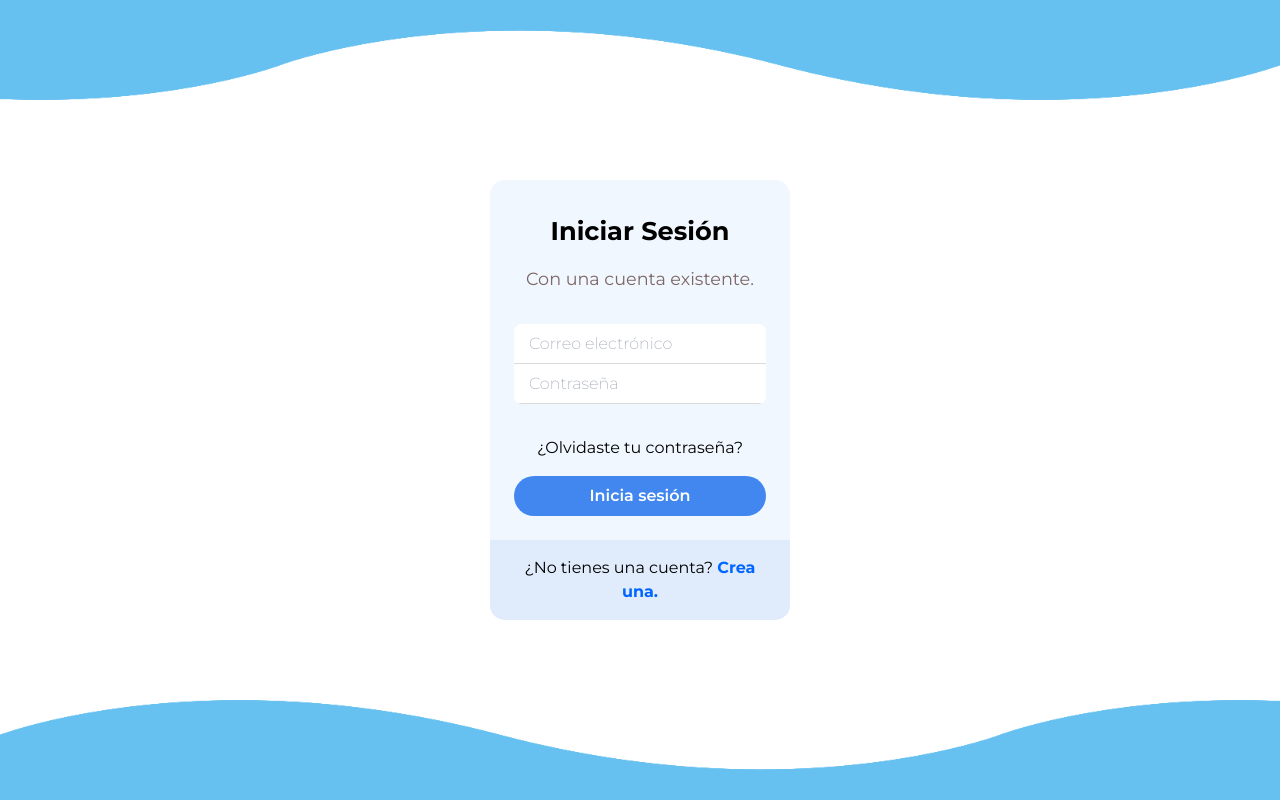
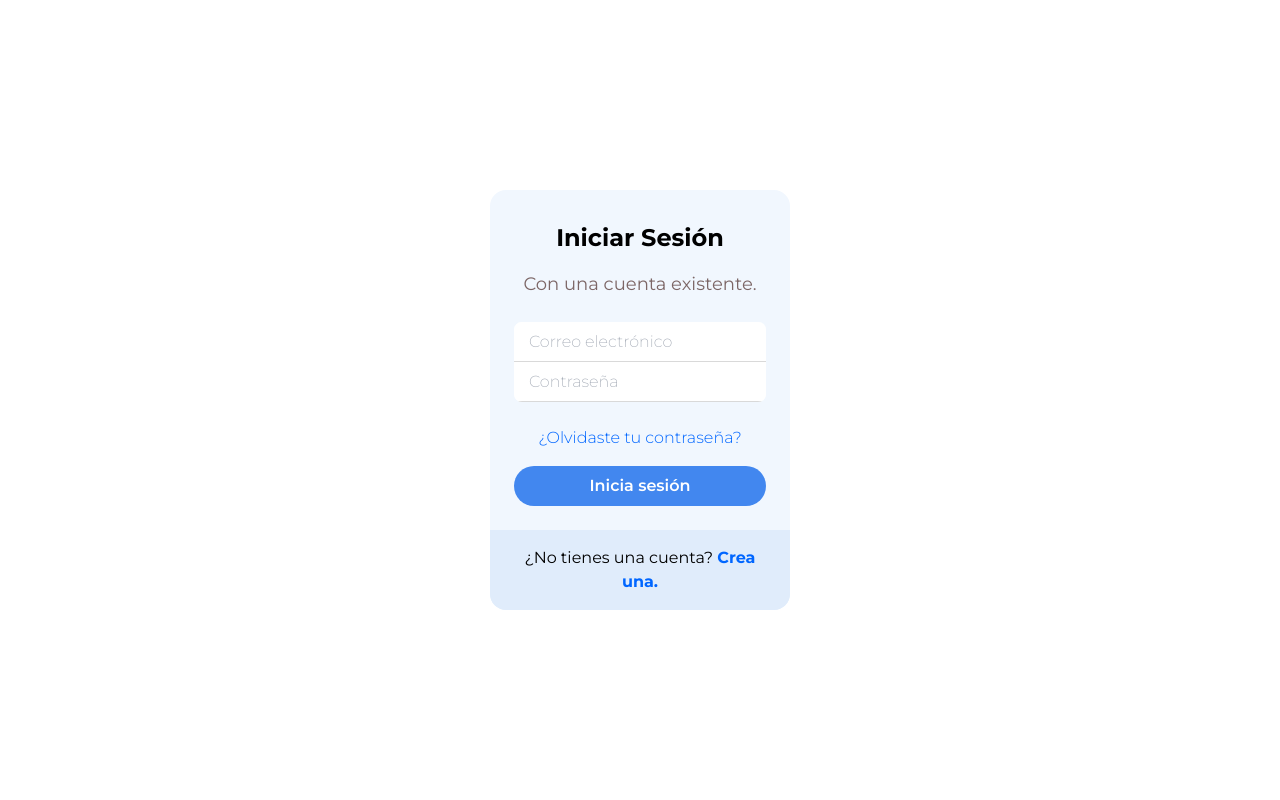
Before and after one commit to alanvviera/DentalSystem, a Next.js app: page /login in a window 1280 px wide. Built offline with nearby package versions, Linux system fonts and the light colour scheme.

Commit message:
Tailwind CSS

```diff
--- a/app/layout.js
+++ b/app/layout.js
@@ -4,13 +4,13 @@ import { Montserrat } from 'next/font/google'
 const montserrat = Montserrat({ subsets: ['latin'] })
 
 export const metadata = {
-  title: 'Dental System',
-  description: 'Sistema Integral de Dentistas',
+  title: 'Sistema Dental',
+  description: 'Sistema Dental es una plataforma tecnológica avanzada diseñada específicamente para satisfacer las necesidades de las clínicas dentales modernas. Esta solución integral está destinada a mejorar la eficiencia operativa, agilizar la atención al paciente y permitir una administración efectiva de todos los aspectos relacionados con la práctica odontológica.',
 }
 
 export default function RootLayout({ children }) {
   return (
-    <html lang="en">
+    <html lang="es-MX">
       <body className={montserrat.className}>{children}</body>
     </html>
   )
--- a/app/login/page.jsx
+++ b/app/login/page.jsx
@@ -1,33 +1,33 @@
 import Link from "next/link";
-import './style.css';
+//import './style.css';
 
 export default function Login() {
   return (
     <div>
-      <section>
-        <div className='top-wave'></div>
-        <div className='bottom-wave'></div>
+      <section className="w-full h-[100vh] overflow-hidden -z-1 absolute">
+        <div className=""></div> {/* top-wave */}
+        <div className=""></div> {/* bottom-wave */}
       </section>
-      <div className="body">
-        <div className="container">
-          <form>
-            <div className="head">
-              <span>Iniciar Sesión</span>
-              <p>Con una cuenta existente.</p>
+      <div className="flex flex-col justify-center min-h-[100vh]"> {/* body */}
+        <div className="bg-secondary max-w-[300px] rounded-2xl overflow-hidden m-auto"> {/* container */}
+          <form className="flex flex-col items-center justify-center gap-4 text-center pt-8 px-6 pb-6">
+            <div className="flex flex-col gap-4"> {/* head */}
+              <span className="font-bold text-black text-2xl">Iniciar Sesión</span>
+              <p className="text-[#7C6666] text-lg">Con una cuenta existente.</p>
             </div>
-            <div className="inputs">
-              <input type="email" placeholder="Correo electrónico" />
-              <input type="password" placeholder="Contraseña" />
+            <div className="overflow-hidden bg-[#fff] w-[100%] mx-4 my-2 border-none rounded-lg outline-0"> {/* inputs */}
+              <input className=" outline-0 py-2 px-[15px] w-[100%] h-[40px] font-extralight border-b border-solid border-[#8080804c]" type="email" placeholder="Correo electrónico" />
+              <input className=" outline-0 py-2 px-[15px] w-[100%] h-[40px] font-extralight border-b border-solid border-[#8080804c]" type="password" placeholder="Contraseña" />
             </div>
             <div>
-              <a href="#">
+              <a href="#" className="font-light text-[#0066ff] transition-all ease-in-out duration-3000">
                 ¿Olvidaste tu contraseña?
               </a>
             </div>
-            <button>Inicia sesión</button>
+            <button className="bg-primary text-white w-full h-10 pt-2 pb-2 border-0 overflow-hidden rounded-3xl text-base font-semibold cursor-pointer transition-all ease-in-out duration-1000 hover:bg-[#005ce6]">Inicia sesión</button>
           </form>
-          <div className="form-footer">
-            <p>¿No tienes una cuenta? <Link href="/signup">Crea una.</Link></p>
+          <div className="bg-tertiary p-4 text-base text-center"> {/* form-footer */}
+            <p>¿No tienes una cuenta? <Link href="/signup" className="font-bold text-[#0066ff] transition-all ease-in-out duration-3000">Crea una.</Link></p>
           </div>
         </div>
       </div>
--- a/app/signup/page.jsx
+++ b/app/signup/page.jsx
@@ -1,5 +1,5 @@
 import Link from 'next/link';
-import './style.css'
+//import './style.css'
 
 function SignUp() {
     return (
@@ -8,22 +8,22 @@ function SignUp() {
                 <div className='top-wave'></div>
                 <div className='bottom-wave'></div>
             </section>
-            <div className="body ">
-                <div className="container">
-                    <form>
-                        <div className="head">
-                            <span>Regístrate</span>
-                            <p>Crea una cuenta gratis con tu correo.</p>
+            <div className="flex flex-col justify-center min-h-[100vh]"> {/* body */}
+                <div className="bg-secondary max-w-[300px] rounded-2xl overflow-hidden m-auto"> {/* container */}
+                    <form className='flex flex-col items-center justify-center gap-4 text-center pt-8 px-6 pb-6'>
+                        <div className="flex flex-col gap-4"> {/* head */}
+                            <span className="font-bold text-black text-2xl">Regístrate</span>
+                            <p className="text-[#7C6666] text-lg">Crea una cuenta gratis con tu correo.</p>
                         </div>
-                        <div className="inputs">
-                            <input type="text" placeholder="Nombre completo" />
-                            <input type="email" placeholder="Correo electrónico" />
-                            <input type="password" placeholder="Contraseña" />
+                        <div className="overflow-hidden bg-[#fff] w-[100%] mx-4 my-2 border-none rounded-lg outline-0"> {/* inputs */}
+                            <input className=" outline-0 py-2 px-[15px] w-[100%] h-[40px] font-extralight border-b border-solid border-[#8080804c]" type="text" placeholder="Nombre completo" />
+                            <input className=" outline-0 py-2 px-[15px] w-[100%] h-[40px] font-extralight border-b border-solid border-[#8080804c]" type="email" placeholder="Correo electrónico" />
+                            <input className=" outline-0 py-2 px-[15px] w-[100%] h-[40px] font-extralight border-b border-solid border-[#8080804c]" type="password" placeholder="Contraseña" />
                         </div>
-                        <button className='bg-primary'>Registrate</button>
+                        <button className='bg-primary text-white w-full h-10 pt-2 pb-2 border-0 overflow-hidden rounded-3xl text-base font-semibold cursor-pointer transition-all ease-in-out duration-1000 hover:bg-[#005ce6]'>Registrate</button>
                     </form>
-                    <div className="form-footer">
-                        <p>¿Ya tienes una cuenta? <Link href="login/">Inicia sesión</Link></p>
+                    <div className="bg-tertiary p-4 text-base text-center"> {/* form-footer */}
+                        <p>¿Ya tienes una cuenta? <Link href="login/" className="font-bold text-[#0066ff] transition-all ease-in-out duration-3000">Inicia sesión</Link></p>
                     </div>
                 </div>
             </div>
```
